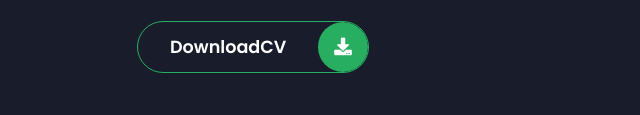
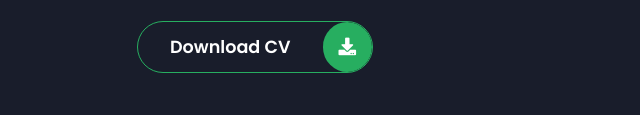
Before and after one commit to SM2209/Portfolio, a plain HTML site: page index.html in a window 1280 px wide. Shown: the part 685-800 px from the top of the page, 503-1143 px from the left. Drawn offline with Linux system fonts and the light colour scheme.

Commit message:
cv section upload

```diff
--- a/index.html
+++ b/index.html
@@ -33,7 +33,7 @@
                 </p>
                 <div class="btn-con">
                     <a href="https://drive.google.com/file/d/1-v1PeKbGsL_pVnQiayn5u3HCkc-TsEIy/view?usp=sharing" class="main-btn">
-                        <span class="btn-text">DownloadCV</span>
+                        <span class="btn-text">Download CV</span>
                         <span class="btn-icon"><i class="fas fa-download"></i></span>
                     </a>
                 </div>
```
